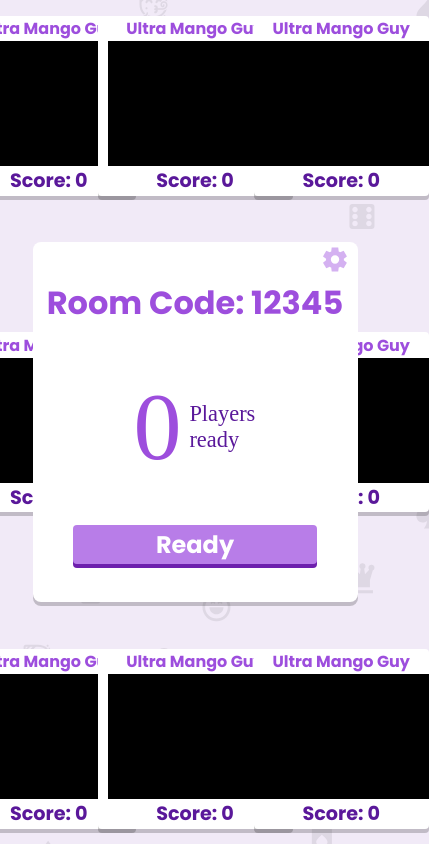
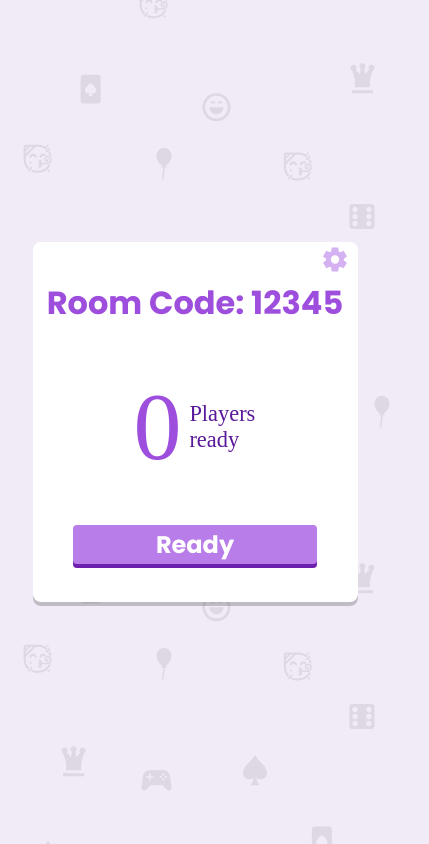
Before and after one commit to ProfVHS/PartyGamesRework, a React (Vite) app in the folder client/: page /room in a window 390 px wide. Shown: the whole page, 429 px wide, since content can reach past the window. Built offline with nearby package versions, Linux system fonts and the light colour scheme; a web font is replaced by a local one.

Commit message:
responsivness

```diff
--- a/client/src/components/UI/Alert/AlertStyle.scss
+++ b/client/src/components/UI/Alert/AlertStyle.scss
@@ -10,6 +10,7 @@
   padding: 8px 32px 8px 8px;
 
   width: 30%;
+  min-width: 375px;
 
   color: rgba(#000, 0.6);
   font-weight: 600;
--- a/client/src/components/features/camera/CameraStyle.scss
+++ b/client/src/components/features/camera/CameraStyle.scss
@@ -9,8 +9,11 @@
   }
   &__box {
     background-color: #fff;
-    width: 200px;
-    height: 180px;
+    max-width: 200px;
+    max-height: 180px;
+    width: 100%;
+    height: 100%;
+
     box-shadow: 0 4px 0 0 rgba(0, 0, 0, 0.2);
     border-radius: 4px;
 
@@ -28,8 +31,10 @@
     font-size: 1rem;
   }
   &__video {
-    width: 175px;
-    height: 125px;
+    max-width: 175px;
+    max-height: 125px;
+    height: 100%;
+    width: 100%;
 
     background-color: #000;
   }
@@ -40,3 +45,28 @@
     font-size: 1.2rem;
   }
 }
+
+@media screen and (max-width: 1000px) {
+  .camera {
+    &__box {
+      width: 175px;
+      max-height: 125px;
+    }
+    &__nickname {
+      font-size: 0.8rem;
+    }
+    &__video {
+      width: 150px;
+      max-height: 100px;
+    }
+    &__score {
+      font-size: 1rem;
+    }
+  }
+}
+
+@media screen and (max-width: 675px) {
+  .camera__wrapper {
+    display: none;
+  }
+}
--- a/client/src/components/features/lobby/Lobby.tsx
+++ b/client/src/components/features/lobby/Lobby.tsx
@@ -14,6 +14,7 @@ export const Lobby = () => {
   const [lobbySettings, setLobbySettings] = useState<LobbySettingsType>({
     isRandomMinigames: true,
     isTutorialsEnabled: true,
+    minigames: [],
   });
 
   const toggleLobbySettings = () => setIsSettingsOpen((prev) => !prev);
--- a/client/src/components/features/lobby/LobbyStyle.scss
+++ b/client/src/components/features/lobby/LobbyStyle.scss
@@ -6,6 +6,8 @@
 
   width: 75%;
   min-width: 325px;
+
+  max-width: 450px;
 
   background-color: #fff;
   box-shadow: 0 4px 0 0 rgba(0, 0, 0, 0.2);
--- a/client/src/routes/Room/Room.scss
+++ b/client/src/routes/Room/Room.scss
@@ -25,3 +25,6 @@
     box-sizing: border-box;
   }
 }
+
+@media screen and (max-width: 1000px) {
+}
```
